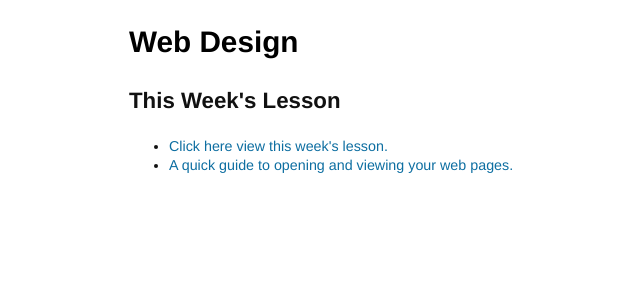
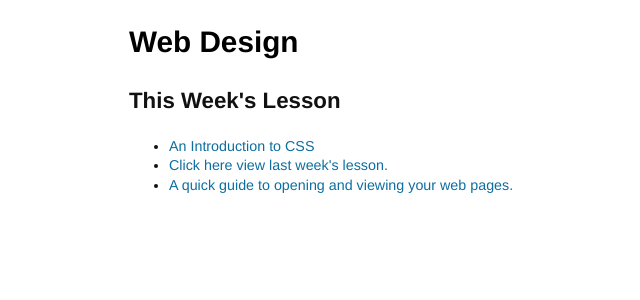
Before and after one commit to scholarsnyc/web-design, a Jekyll site: the page built from index.html, in a window 1280 px wide. Shown: the top 300 px of the page, without its empty margins (236-876 px from the left). Built offline with Jekyll 4.4.1, drawn with Linux system fonts in a browser that asks for light colours.

Commit message:
Add in page for CSS

```diff
--- a/index.html
+++ b/index.html
@@ -8,6 +8,7 @@ title : Web Design
 <h2>This Week's Lesson</h2>
 
 <ul>
-  <li><a href="https://gist.github.com/4704079">Click here view this week's lesson.</a></li>
+  <li><a href="https://gist.github.com/stevekinney/4751517">An Introduction to CSS</a></li>
+  <li><a href="https://gist.github.com/4704079">Click here view last week's lesson.</a></li>
   <li><a href="/tutorials/opening-a-page.html">A quick guide to opening and viewing your web pages.</a></li>
 </ul>
```
